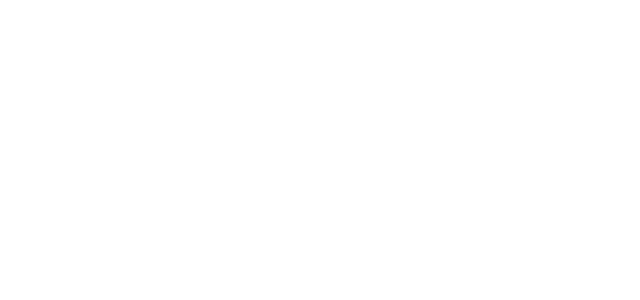
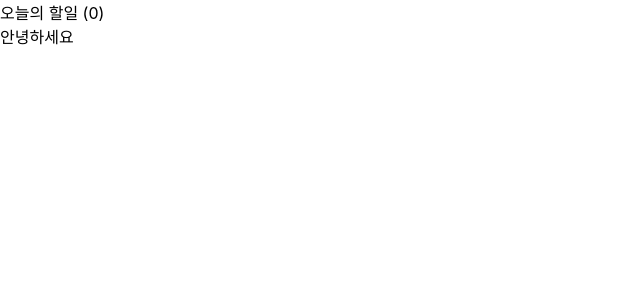
Before and after one commit to bobready0812/todo, a React (Create React App) app: page / in a window 1280 px wide. Shown: the top 300 px of the page, without its empty margins (0-640 px from the left). Built offline with nearby package versions, Linux system fonts and the light colour scheme.

Commit message:
20220504

```diff
--- a/package.json
+++ b/package.json
@@ -8,7 +8,9 @@
     "@testing-library/user-event": "^13.5.0",
     "react": "^18.1.0",
     "react-dom": "^18.1.0",
+    "react-icons": "^4.3.1",
     "react-scripts": "5.0.1",
+    "styled-components": "^5.3.5",
     "web-vitals": "^2.1.4"
   },
   "scripts": {
--- a/src/App.js
+++ b/src/App.js
@@ -1,11 +1,10 @@
 import './App.css';
+import TodoBack from './components/TodoBack';
 
 
 function App() {
   return (
-    <div>
-
-    </div>
+      <TodoBack>안녕하세요</TodoBack>
   );
 }
 
--- /dev/null
+++ b/src/components/TodoBack.js
@@ -0,0 +1,12 @@
+import React from "react";
+
+const TodoBack = ({children}) => {
+    return (
+        <div>
+            <div>오늘의 할일 (0)</div>
+            <div>{children}</div>
+        </div>
+    )
+}
+
+export default TodoBack;
```
Also changed, not shown: src/components/TodoAdd.js (added), src/components/TodoItem.js (added), src/components/TodoList.js (added), 1 other file (tests, documents, lock files or other folders).
